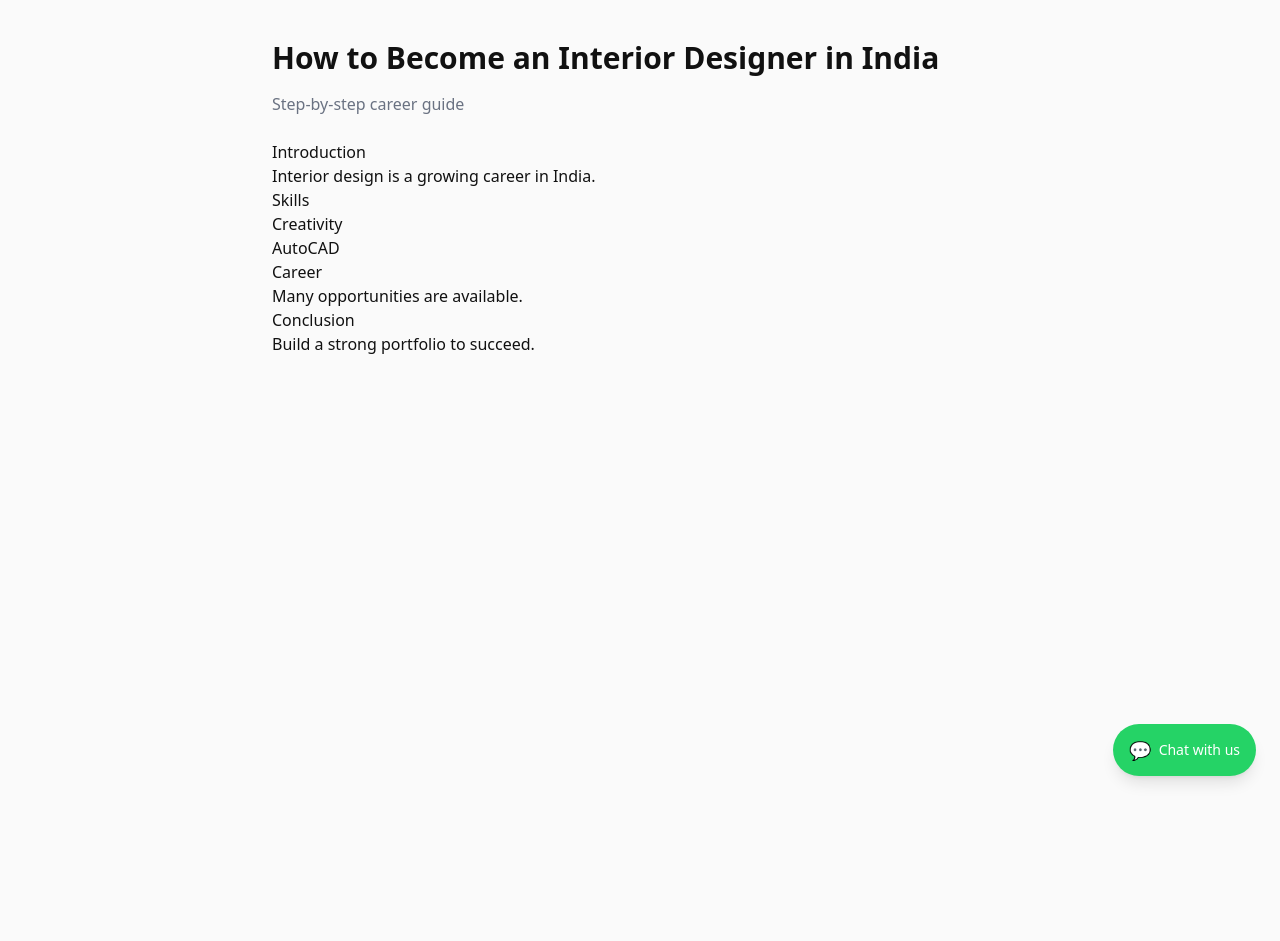
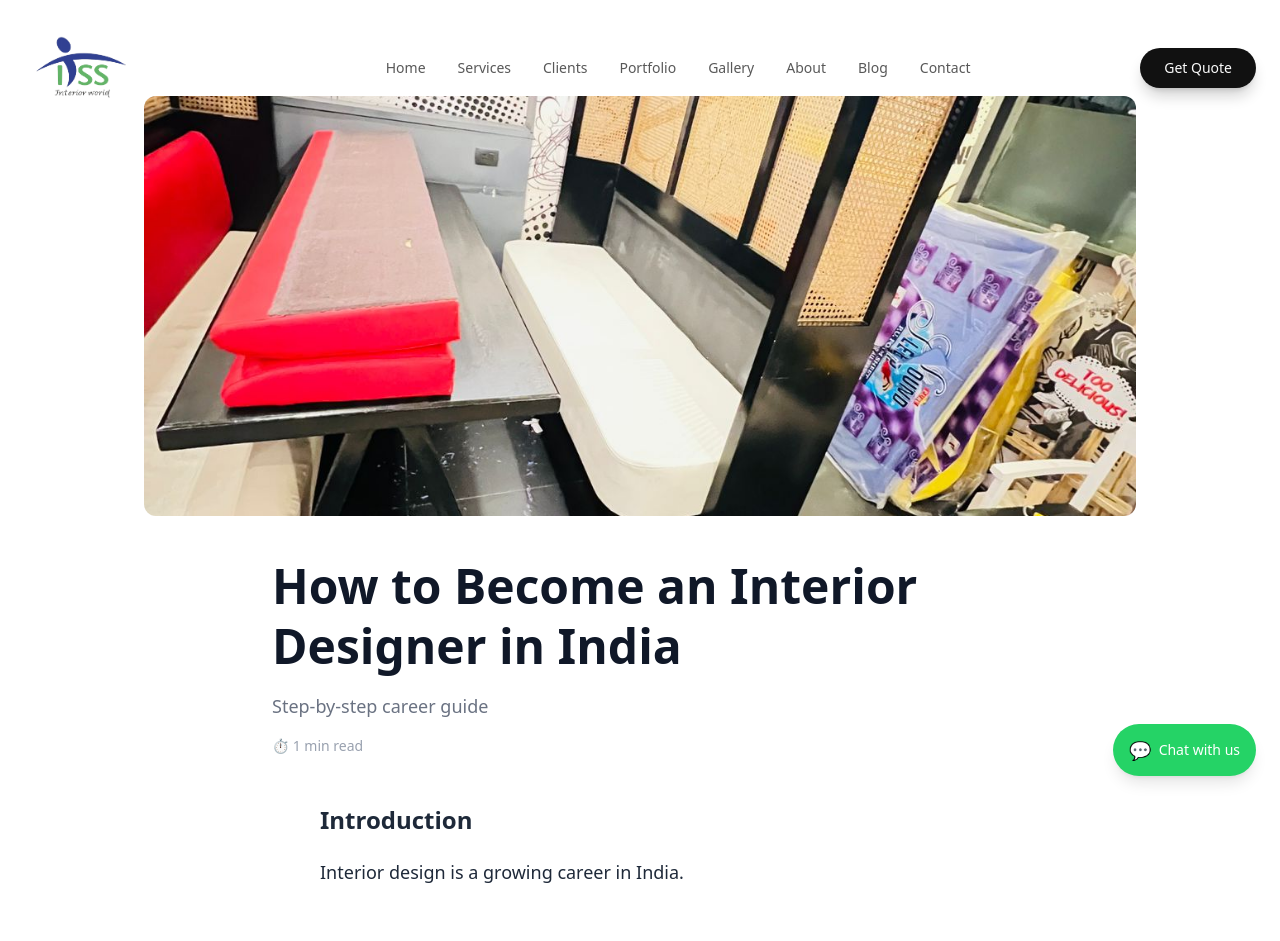
Before and after one commit to vineet-ver/luxury-interior-app, a Next.js app: page /blog/become-interior-designer-india in a window 1280 px wide. Shown: the top 941 px of the page. Before the commit the page ends 800 px from the top, so only its background shows below. Built offline with nearby package versions, Linux system fonts and the light colour scheme.

Commit message:
Update page.tsx

```diff
--- a/src/app/blog/[slug]/page.tsx
+++ b/src/app/blog/[slug]/page.tsx
@@ -1,26 +1,118 @@
 import { blogs } from "@/data/blogs";
 import { notFound } from "next/navigation";
+import { MainLayout } from "@/components/layout/MainLayout";
 
 type Props = {
   params: Promise<{ slug: string }>;
 };
 
-export default async function BlogPage({ params }: Props) {
+function getReadingTime(html: string) {
+  const text = html.replace(/<[^>]+>/g, "");
+  const words = text.split(" ").length;
+  return Math.ceil(words / 200);
+}
+
+export default async function BlogDetail({ params }: Props) {
   const { slug } = await params;
 
   const blog = blogs.find((b) => b.slug === slug);
-
   if (!blog) return notFound();
 
+  const readingTime = getReadingTime(blog.content);
+
   return (
-    <div className="max-w-3xl mx-auto px-4 py-10">
-      <h1 className="text-3xl font-bold mb-4">{blog.title}</h1>
-      <p className="text-gray-500 mb-6">{blog.description}</p>
+    <MainLayout>
+      <article className="pt-24 bg-white pb-24"> {/* ✅ footer gap */}
 
-      <div
-        className="prose prose-lg max-w-none"
-        dangerouslySetInnerHTML={{ __html: blog.content }}
-      />
-    </div>
+        {/* HERO */}
+        <div className="max-w-5xl mx-auto px-4">
+          <img
+  src="/gallery/item-1.jpg"
+  alt={blog.title}
+  className="w-full h-[420px] object-cover rounded-xl"
+/>
+        </div>
+
+        {/* HEADER */}
+        <header className="max-w-3xl mx-auto px-4 mt-10">
+          <h1 className="text-4xl md:text-5xl font-bold leading-tight text-gray-900">
+            {blog.title}
+          </h1>
+
+          <p className="text-gray-500 mt-4 text-lg">
+            {blog.description}
+          </p>
+
+          <div className="mt-4 text-sm text-gray-400">
+            ⏱ {readingTime} min read
+          </div>
+        </header>
+
+        {/* CONTENT */}
+        <section className="max-w-2xl mx-auto px-4 mt-12">
+
+          <div
+            className="
+              text-gray-800 leading-8 text-[18px]
+
+              [&>h1]:text-3xl [&>h1]:font-bold [&>h1]:mt-10
+              [&>h2]:text-2xl [&>h2]:font-semibold [&>h2]:mt-12 [&>h2]:mb-4
+              [&>h3]:text-xl [&>h3]:font-semibold [&>h3]:mt-8
+
+              [&>p]:mt-5
+              [&>ul]:mt-5 [&>ul]:pl-6
+              [&>li]:mb-2
+
+              [&>img]:my-10 [&>img]:rounded-xl
+
+              [&>table]:w-full [&>table]:mt-8 [&>table]:border
+              [&>th]:border [&>th]:p-3 [&>th]:bg-gray-100
+              [&>td]:border [&>td]:p-3
+
+              [&>blockquote]:border-l-4 [&>blockquote]:pl-4 [&>blockquote]:italic [&>blockquote]:mt-6
+            "
+            dangerouslySetInnerHTML={{ __html: blog.content }}
+          />
+
+        </section>
+
+        {/* 🔥 FAQ LUXURY CARD */}
+        <div className="max-w-2xl mx-auto px-4 mt-16">
+          <div className="bg-gray-50 border rounded-2xl p-6 shadow-sm">
+
+            <h2 className="text-2xl font-semibold mb-4">
+              Frequently Asked Questions
+            </h2>
+
+            <div className="space-y-4 text-gray-700">
+
+              <div>
+                <p className="font-medium">What makes a good office interior design?</p>
+                <p className="text-sm text-gray-600">
+                  A balance of comfort, functionality, and aesthetics.
+                </p>
+              </div>
+
+              <div>
+                <p className="font-medium">How can I design a small office?</p>
+                <p className="text-sm text-gray-600">
+                  Use smart layouts, compact furniture, and minimal design.
+                </p>
+              </div>
+
+              <div>
+                <p className="font-medium">Which colors are best for offices?</p>
+                <p className="text-sm text-gray-600">
+                  Blue, green, and neutral tones work best.
+                </p>
+              </div>
+
+            </div>
+
+          </div>
+        </div>
+
+      </article>
+    </MainLayout>
   );
 }
```
